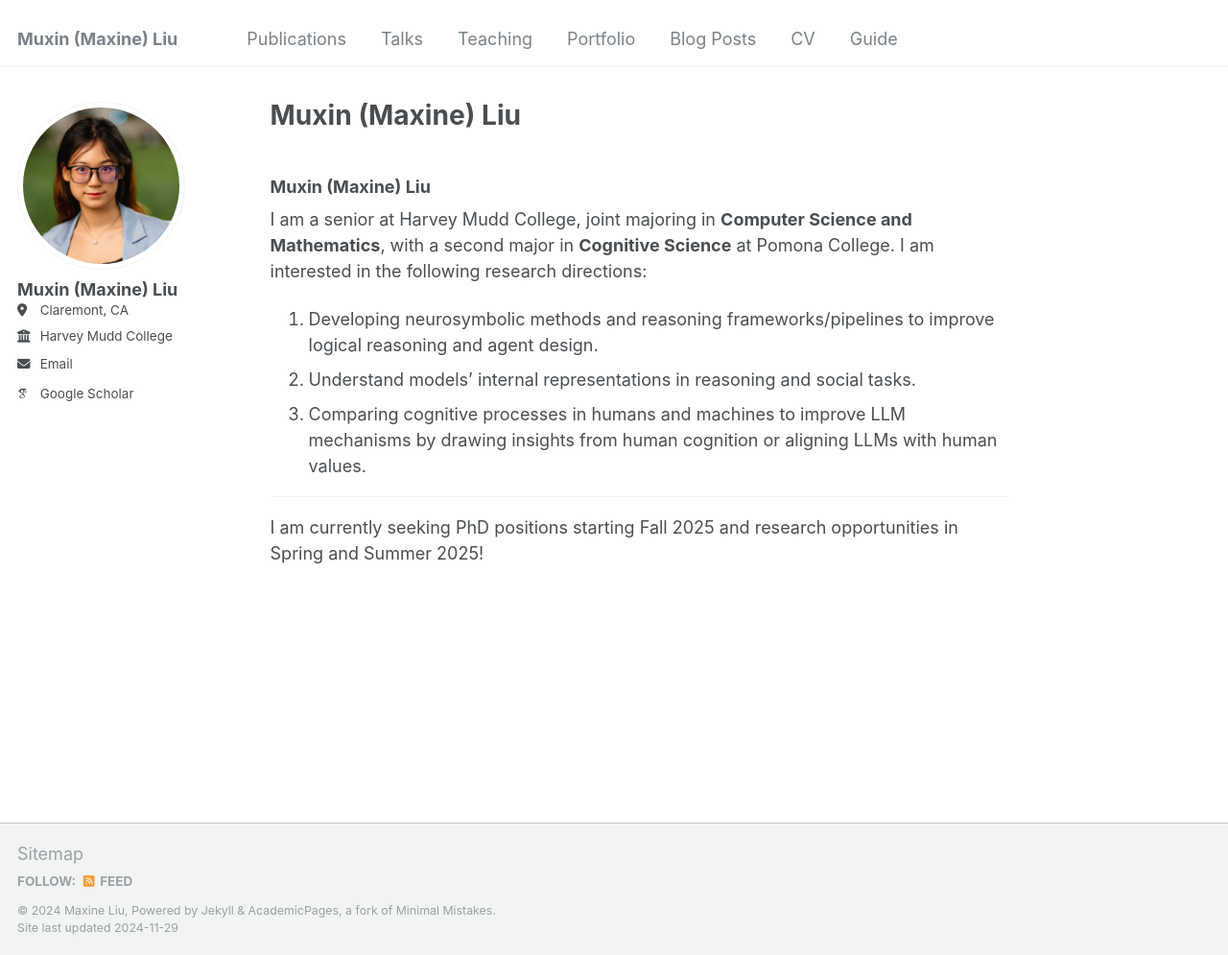
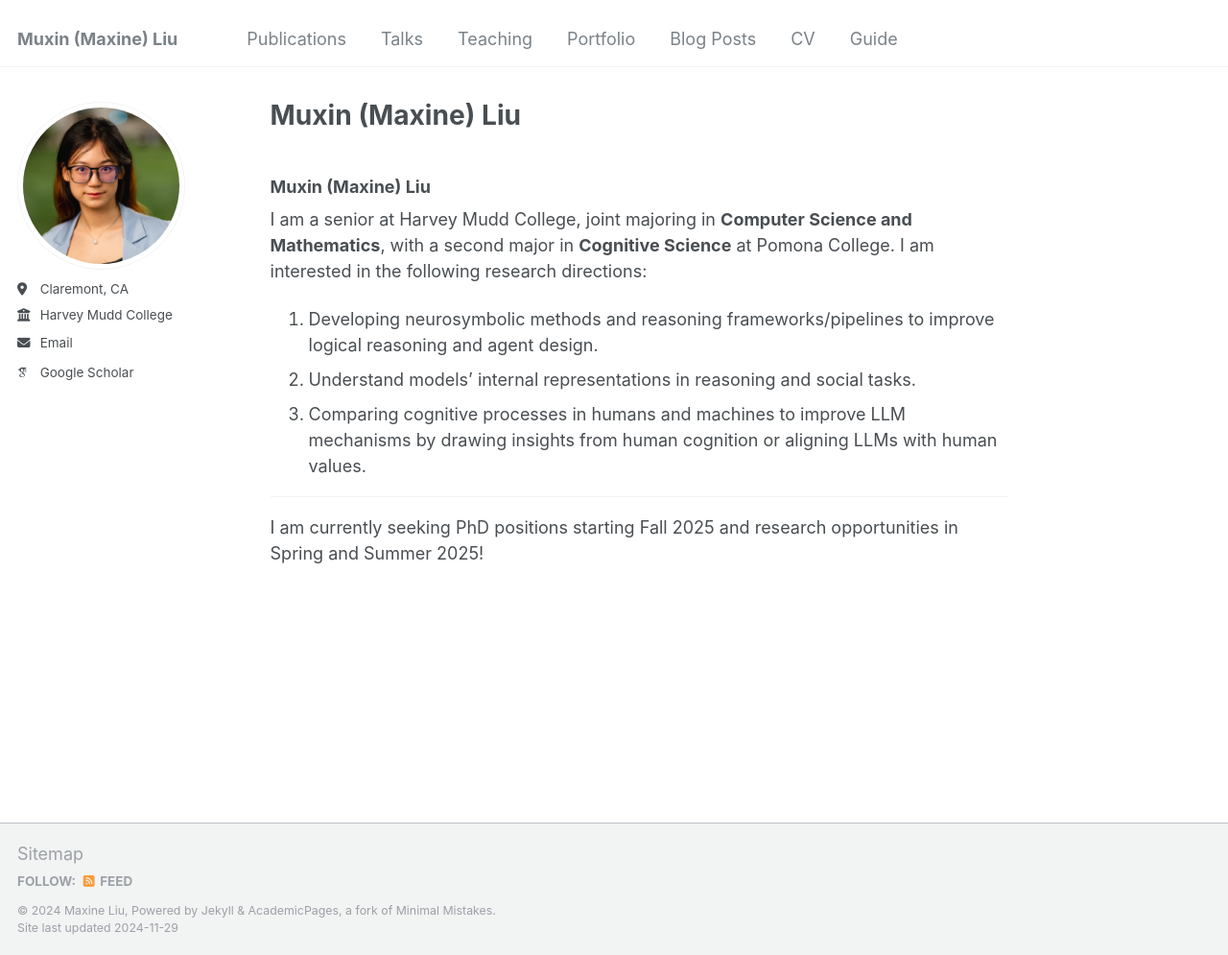
Before and after one commit to maxinemuxin/maxinemuxin.github.io, a Jekyll site: the page built from _pages/about.md, in a window 1280 px wide and 995 px high. Shown: the whole window at 96% size. Built offline with Jekyll 4.4.1, drawn with Linux system fonts in a browser that asks for light colours; some web fonts are replaced; our own code applies the rules of GitHub Pages for plain Markdown files.

Commit message:
some change

```diff
--- a/_config.yml
+++ b/_config.yml
@@ -22,7 +22,7 @@ repository               : "academicpages/academicpages.github.io"
 author:
   # Biographic information
   avatar           : "profile.png"
-  name             : "Muxin (Maxine) Liu"
+  name             : #
   pronouns         : # example: "she/her"
   bio              : #
   location         : "Claremont, CA"
```
